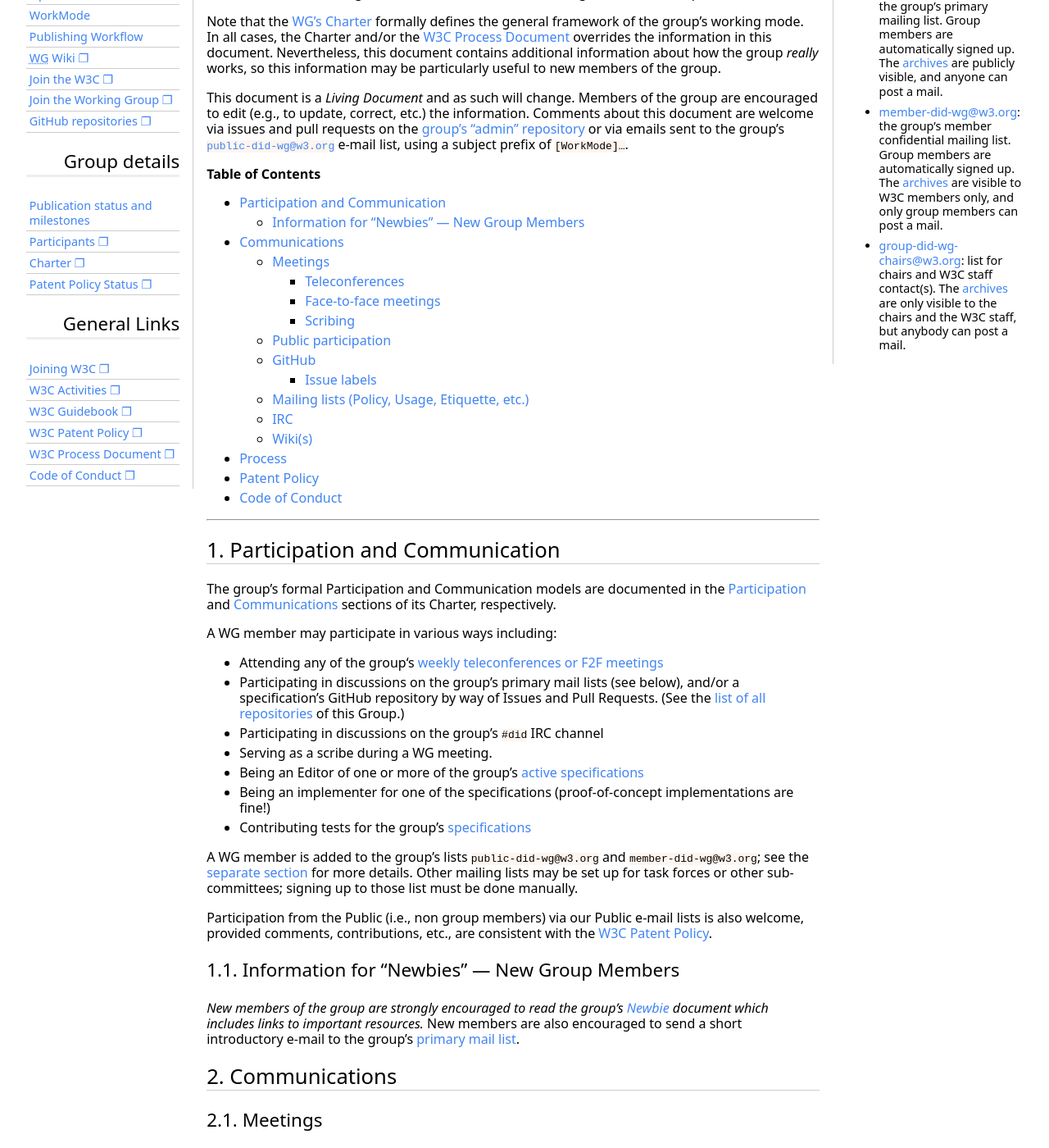
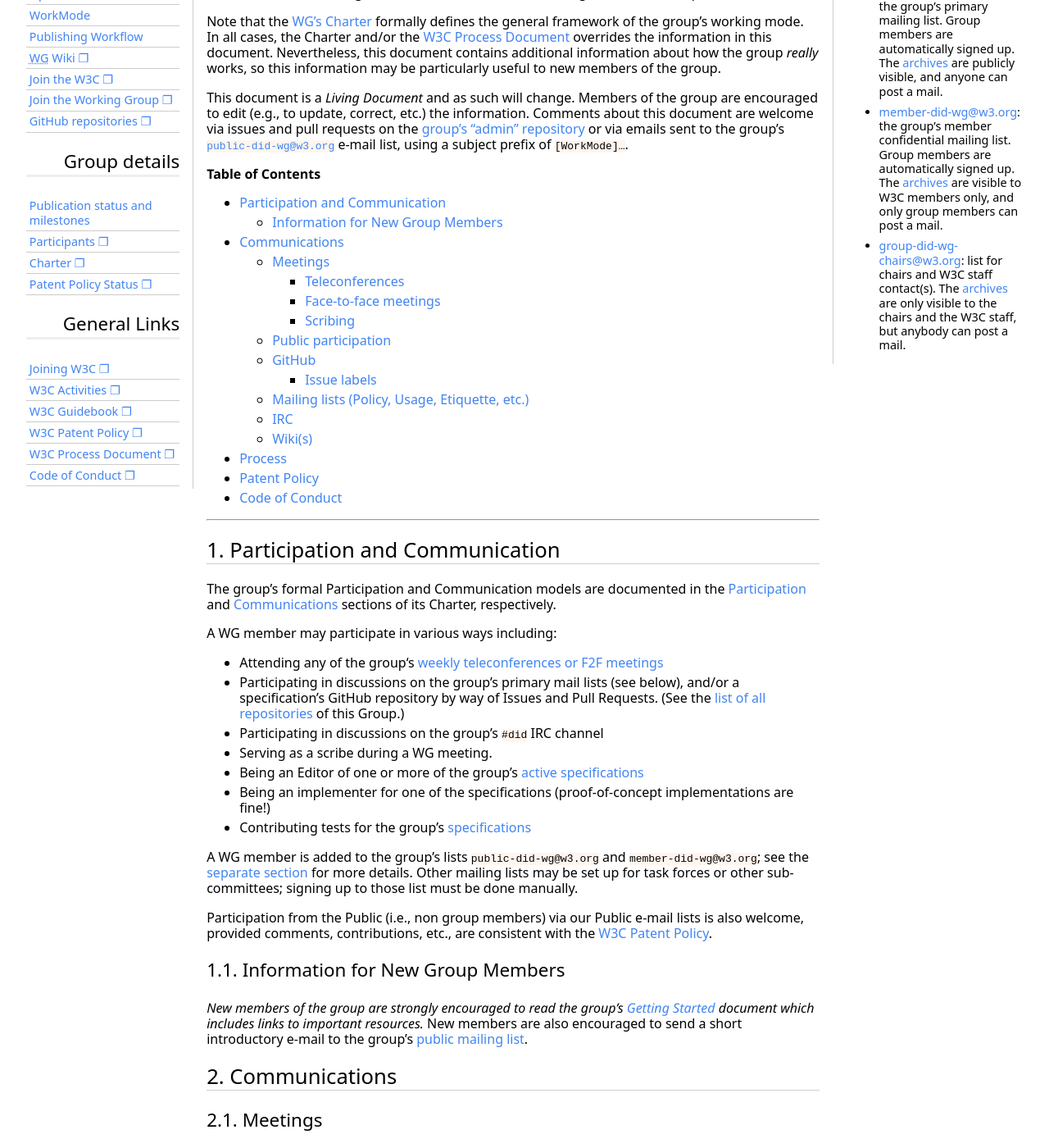
Before and after one commit to w3c/did-wg, a Jekyll site: the page built from WorkMode/index.md, in a window 1280 px wide and 1400 px high, scrolled down 234 px. Shown: the whole window at 82% size. Built offline with Jekyll 4.4.1, drawn with Linux system fonts in a browser that asks for light colours; some web fonts are replaced; our own code applies the rules of GitHub Pages for plain Markdown files.

Commit message:
changed newbies to getting started
Signed-off-by: Brent <brent.zundel@gmail.com>

```diff
--- a/WorkMode/index.md
+++ b/WorkMode/index.md
@@ -60,12 +60,13 @@ Participation from the Public (i.e., non group members) via our Public
 e-mail lists is also welcome, provided comments, contributions, etc., are
 consistent with the [W3C Patent Policy](https://www.w3.org/TR/patent-policy/).
 
-### Information for “Newbies” — New Group Members
+### Information for New Group Members
 
 *New members of the group are strongly encouraged to read the group’s
-[Newbie](newbie) document which includes links to important resources.* New
-members are also encouraged to send a short introductory e-mail to the
-group's [primary mail list](https://lists.w3.org/Archives/Public/public-did-wg/).
+[Getting Started](getting-started) document which includes links to
+important resources.* New members are also encouraged to send a short
+introductory e-mail to the group's
+[public mailing list](https://lists.w3.org/Archives/Public/public-did-wg/).
 
 ## Communications
 
```
Also changed, not shown: WorkMode/getting-started.md (renamed from WorkMode/newbie.md, +2 -2 lines).
